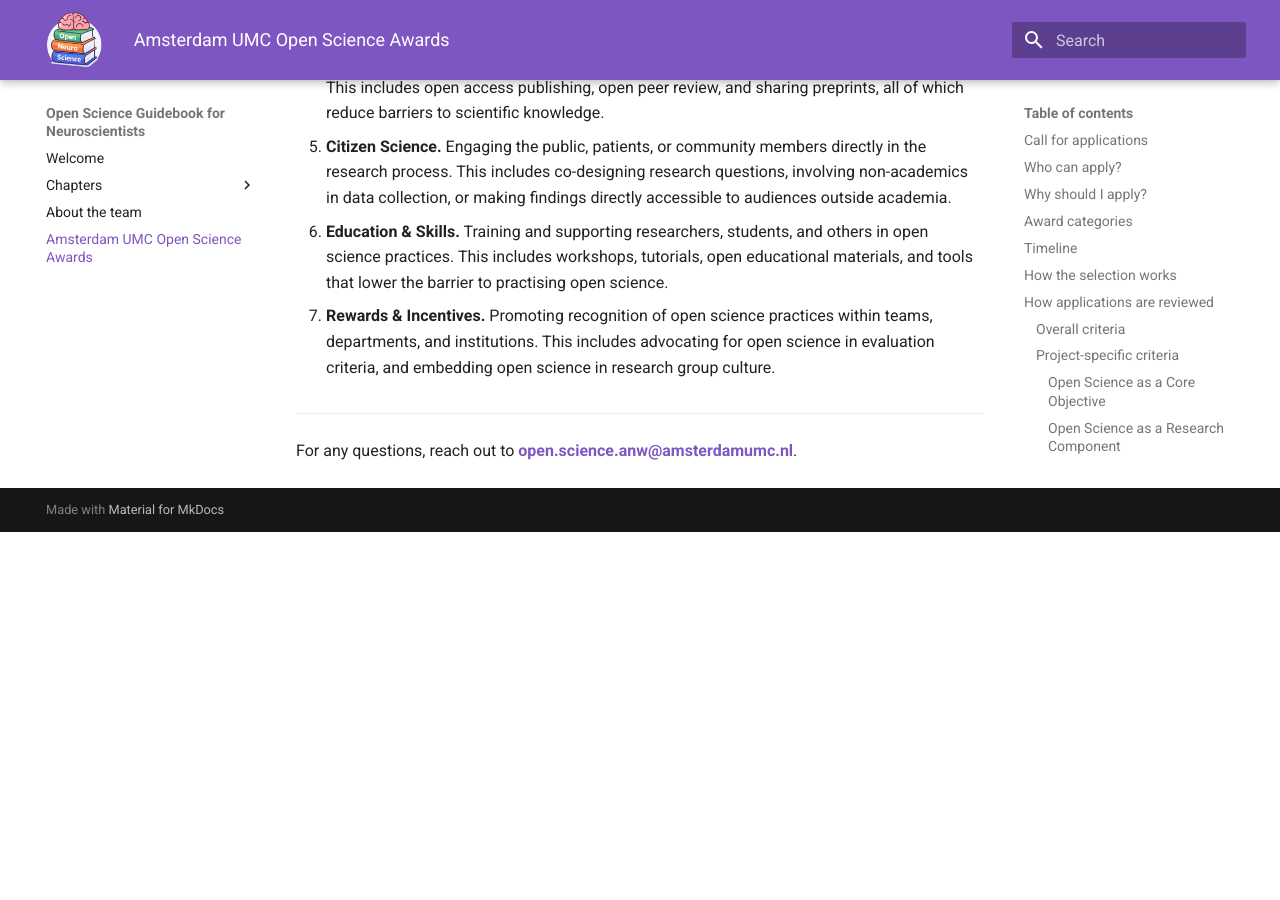
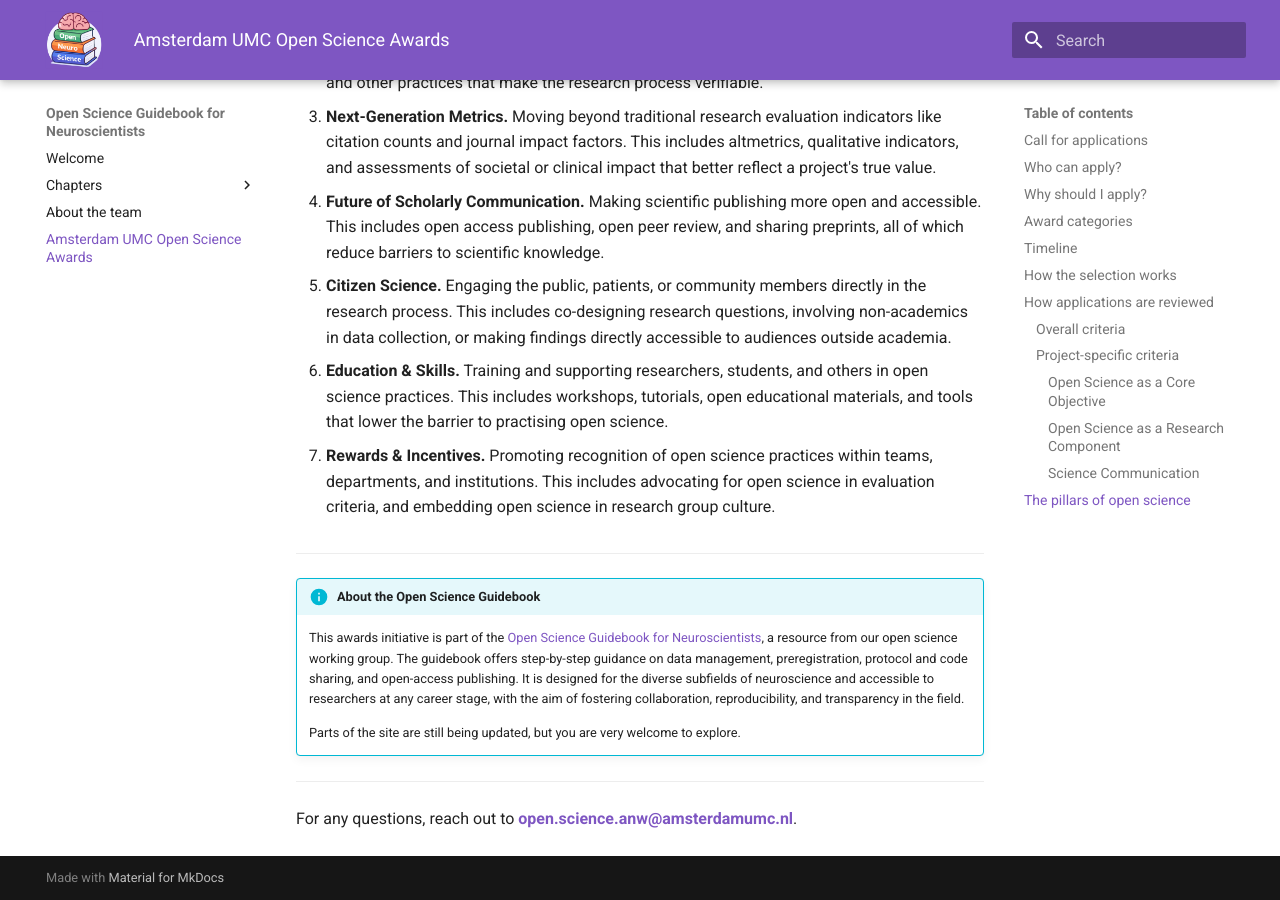
Before and after one commit to ANW-Open-Science/Open-Science-Guidebook-for-Neuroscientists, an MkDocs documentation site: the page built from docs/awards/aumc_awards.md, in a window 1280 px wide and 900 px high, scrolled down 4281 px. Built offline with MkDocs 1.6.1 and Material for MkDocs 9.7.7, drawn with Linux system fonts in a browser that asks for light colours; before the commit the page ends 4813 px from its top, so only the background shows below that; some of the changed text lies outside the part shown.

Commit message:
Update aumc_awards.md

```diff
--- a/docs/awards/aumc_awards.md
+++ b/docs/awards/aumc_awards.md
@@ -12,7 +12,7 @@
 
 🏆 Five winning projects will receive €100 each, and five runners-up will receive €50 each.
 
-**Submission deadline:** September 30th, 2026
+**Submission deadline:** September 30th 2026
 
 **👉 [Submit your proposal through this form](https://forms.gle/CoAgDU4dFqM15e968)**
 
@@ -52,12 +52,32 @@
 
 ## Timeline
 
-| When | What |
-|------|------|
-| Early May 2026 | Call for applications opens |
-| 30 September 2026 | Submission deadline |
-| October 2026 | Review period; all applicants notified of the outcome |
-| 5 November 2026 | Award ceremony with shortlisted pitches and winner announcements |
+<table style="font-size: 1.1em;">
+  <thead>
+    <tr>
+      <th>When</th>
+      <th>What</th>
+    </tr>
+  </thead>
+  <tbody>
+    <tr>
+      <td>Early May 2026</td>
+      <td>Call for applications opens</td>
+    </tr>
+    <tr>
+      <td>30 September 2026</td>
+      <td>Submission deadline</td>
+    </tr>
+    <tr>
+      <td>October 2026</td>
+      <td>Review period; all applicants notified of the outcome</td>
+    </tr>
+    <tr>
+      <td>5 November 2026</td>
+      <td>Award ceremony with shortlisted pitches and winner announcements</td>
+    </tr>
+  </tbody>
+</table>
 
 ---
 
@@ -70,7 +90,7 @@
 - 5 **winners** receive **€100** each
 - 5 **runners-up** receive **€50** each
 
-In other words, everyone who is shortlisted leaves with a prize. 🎉
+In other words, everyone who is shortlisted leaves with a prize.
 
 ---
 
@@ -128,4 +148,11 @@
 
 ---
 
+!!! info "About the Open Science Guidebook"
+    This awards initiative is part of the [Open Science Guidebook for Neuroscientists](../index.md), a resource from our open science working group. The guidebook offers step-by-step guidance on data management, preregistration, protocol and code sharing, and open-access publishing. It is designed for the diverse subfields of neuroscience and accessible to researchers at any career stage, with the aim of fostering collaboration, reproducibility, and transparency in the field.
+
+    Parts of the site are still being updated, but you are very welcome to explore.
+
+---
+
 For any questions, reach out to **[open.science.anw@amsterdamumc.nl](mailto:open.science.anw@amsterdamumc.nl)**.
```
